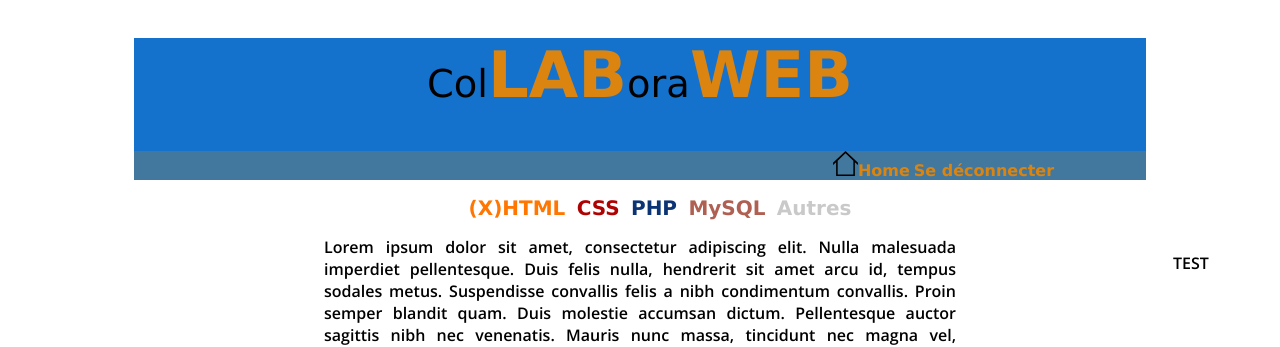
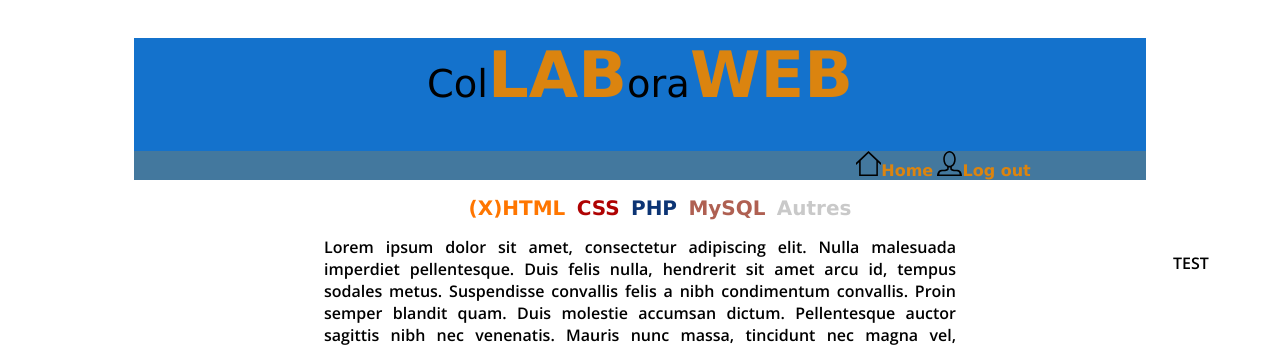
Before and after one commit to Eresia/colaboraweb, a PHP site: page /colaboraweb/index.php in a window 1280 px wide. Shown: the top 347 px of the page. Run offline with PHP 8.4, Linux system fonts and the light colour scheme; the visitor is signed in with stand-in values (Sample User, id 1); some web fonts are replaced.

Commit message:
Ajout image déconnexion

```diff
--- a/function/base.php
+++ b/function/base.php
@@ -23,7 +23,7 @@
             $menu.= '<a href="http://localhost/colaboraweb/login/login.php"><img src="images/user155.svg" width="2.5%" height="2.5%" alt="Connexion"/>Log in</a>';
         }
         else{
-            $menu.= '<a href="http://localhost/colaboraweb/login/disconnect.php">Se déconnecter</a>';
+            $menu.= '<a href="http://localhost/colaboraweb/login/disconnect.php"><img src="images/user155.svg" width="2.5%" height="2.5%" alt="Connexion"/>Log out</a>';
         }
         $menu.= '</div>';
         return $menu;
```
